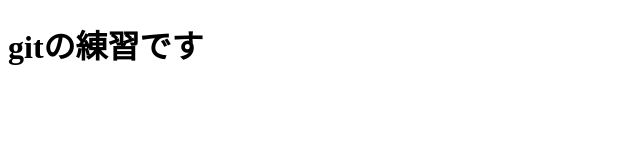
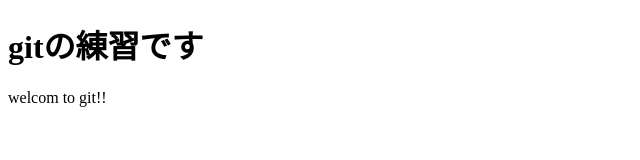
Before and after one commit to yozakurakirei/git-lesson, a plain HTML site: page index.html in a window 1280 px wide. Shown: the whole page, without its empty margins (0-640 px from the left). Drawn offline with Linux system fonts and the light colour scheme.

Commit message:
html追記

```diff
--- a/index.html
+++ b/index.html
@@ -8,5 +8,6 @@
 </head>
 <body>
   <h1>gitの練習です</h1>
+	<p>welcom to git!!</p>
 </body>
 </html>
```
